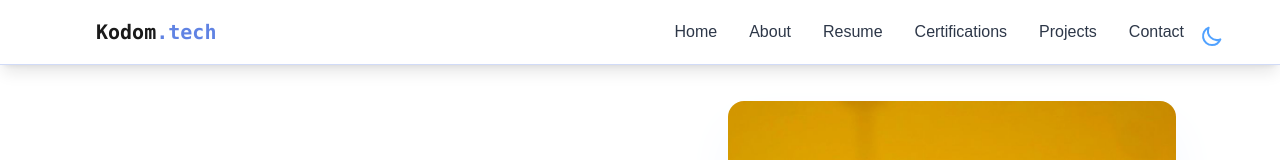
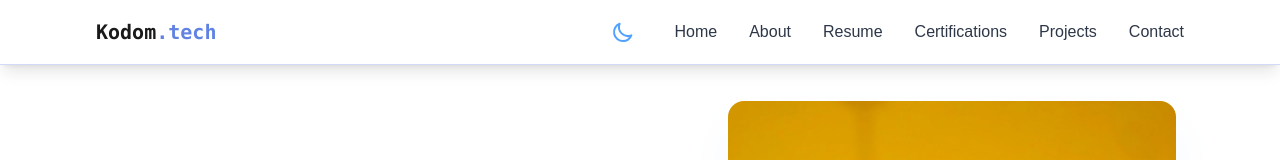
Before and after one commit to Isaac9876/Isaac-portfolio, a React (Vite) app: page / in a window 1280 px wide. Shown: the top 160 px of the page. Built offline with nearby package versions, Linux system fonts and the light colour scheme.

Commit message:
first commit

```diff
--- a/src/components/ThemeToggle.jsx
+++ b/src/components/ThemeToggle.jsx
@@ -6,7 +6,7 @@ export const ThemeToggle = () => {
     return (
         <button
             onClick={toggleTheme}
-            className="p-2 rounded-lg transition-all duration-300 hover:bg-blue-500/10 fixed top-4 right-4 z-50"
+            className="p-2 rounded-lg transition-all duration-300 hover:bg-blue-500/10"
             aria-label="Toggle theme"
         >
             {isDarkMode ? (
```
